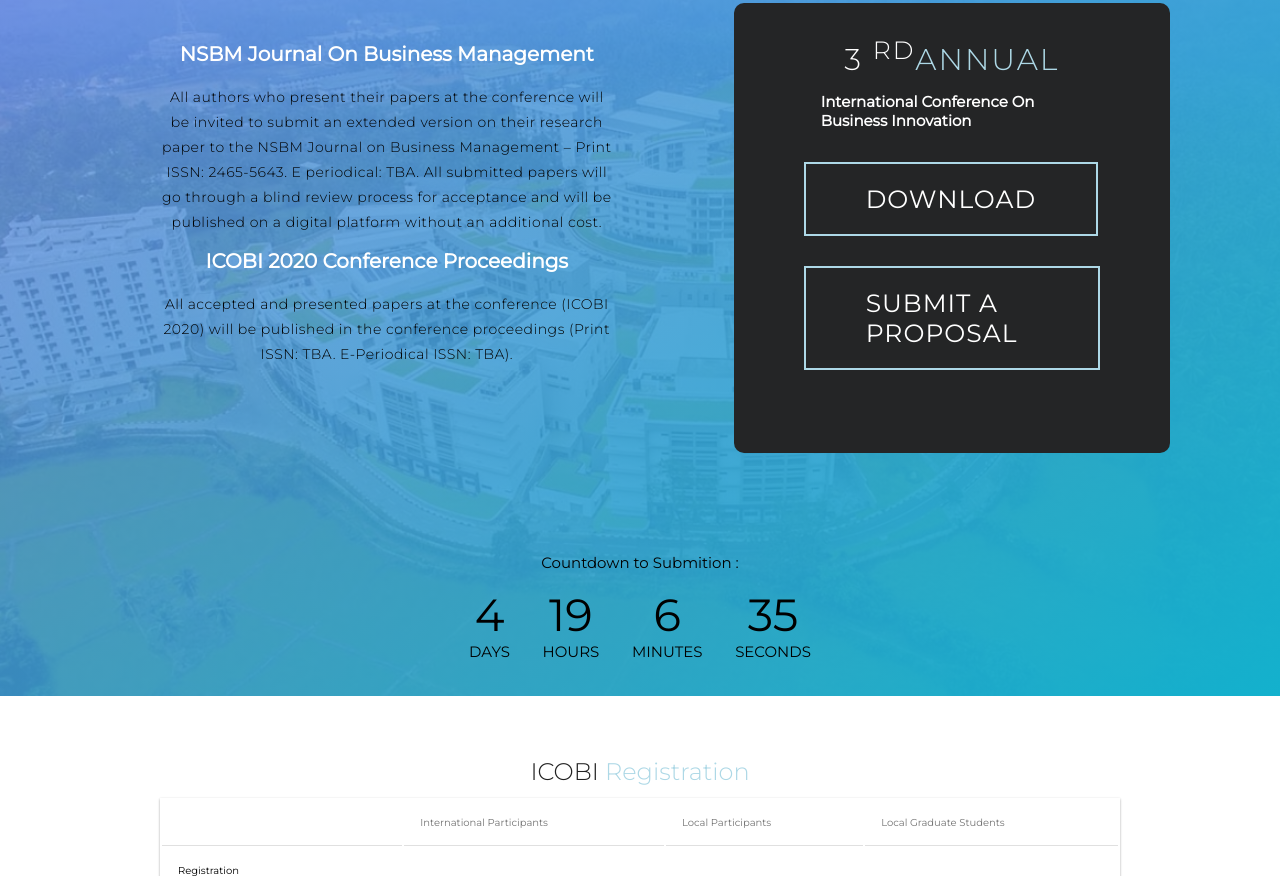
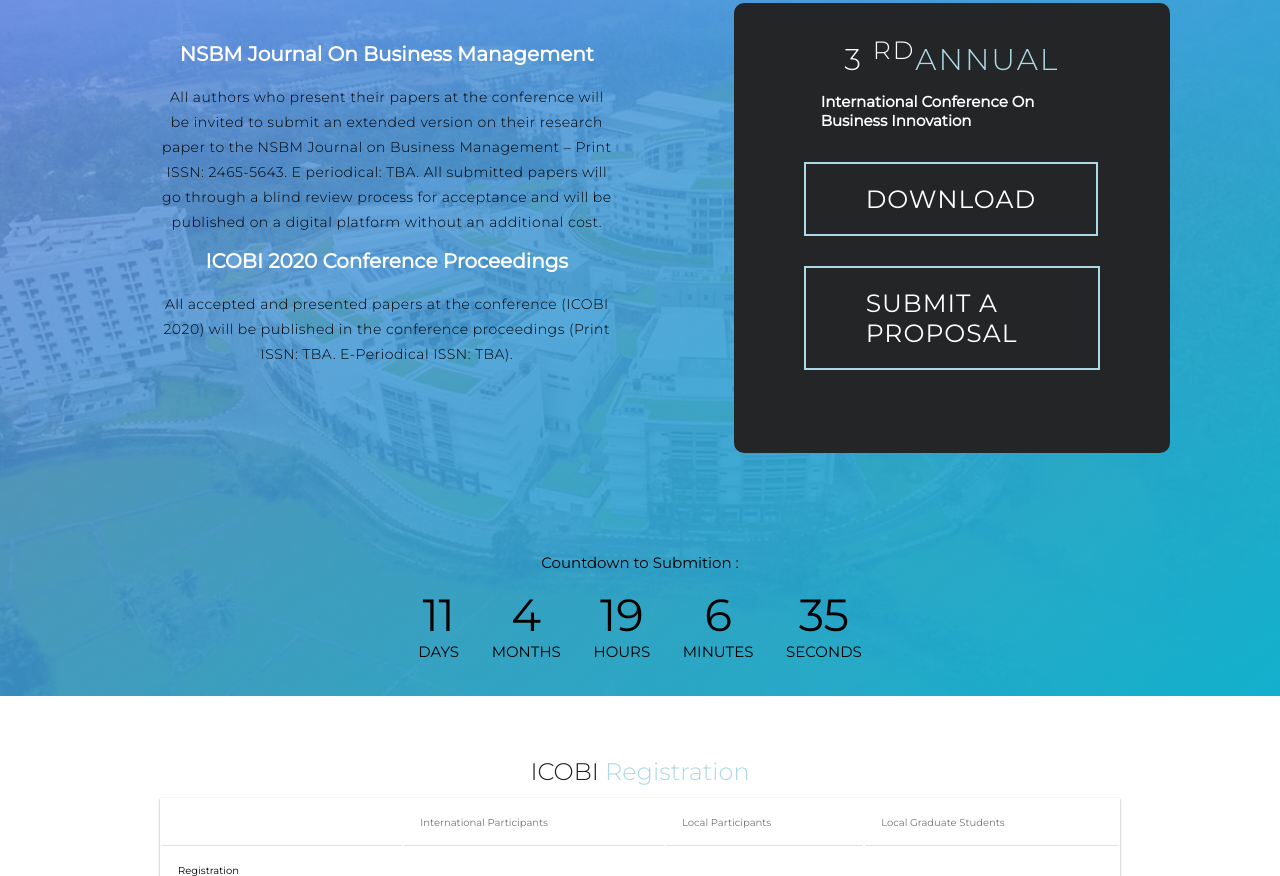
Before and after one commit to HirushaR/ICOBI-2020, a website: page dist/index.html in a window 1280 px wide. Shown: the part 1697-2573 px from the top of the page. Drawn offline with Linux system fonts and the light colour scheme.

Commit message:
add month to count down

```diff
--- a/dist/index.html
+++ b/dist/index.html
@@ -38,7 +38,7 @@
         <div>
             <h1>International Conference Of Business innovation <span></span></h1>
             <h1> Transcending Challenges, Recovery Measures and Resilience <span></span></h1>
-            <h1>20TH NOV 2020 <span></span></h1>
+            <h1>20TH Dec 2020 <span></span></h1>
             <a href="#register" type="button" class="cta">Submit a Proposal</a>
         </div>
     </div>
@@ -81,6 +81,7 @@
         <h1>Countdown to Submition :</h1>
         <ul>
             <li><span id="days"></span>days</li>
+            <li><span id="months"></span>Months</li>
             <li><span id="hours"></span>Hours</li>
             <li><span id="minutes"></span>Minutes</li>
             <li><span id="seconds"></span>Seconds</li>
--- a/dist/js/count-down.js
+++ b/dist/js/count-down.js
@@ -2,14 +2,16 @@
     minute = second * 60,
     hour = minute * 60,
     day = hour * 24;
+    month = day * 30;
 
-let countDown = new Date('Aug 15, 2020 00:00:00').getTime(),
+let countDown = new Date('Dec 20, 2020 00:00:00').getTime(),
     x = setInterval(function() {
 
         let now = new Date().getTime(),
             distance = countDown - now;
 
-        document.getElementById('days').innerText = Math.floor(distance / (day)),
+            document.getElementById('months').innerText = Math.floor(distance / (month)),
+            document.getElementById('days').innerText = Math.floor((distance/day) % 30),
             document.getElementById('hours').innerText = Math.floor((distance % (day)) / (hour)),
             document.getElementById('minutes').innerText = Math.floor((distance % (hour)) / (minute)),
             document.getElementById('seconds').innerText = Math.floor((distance % (minute)) / second);
```
